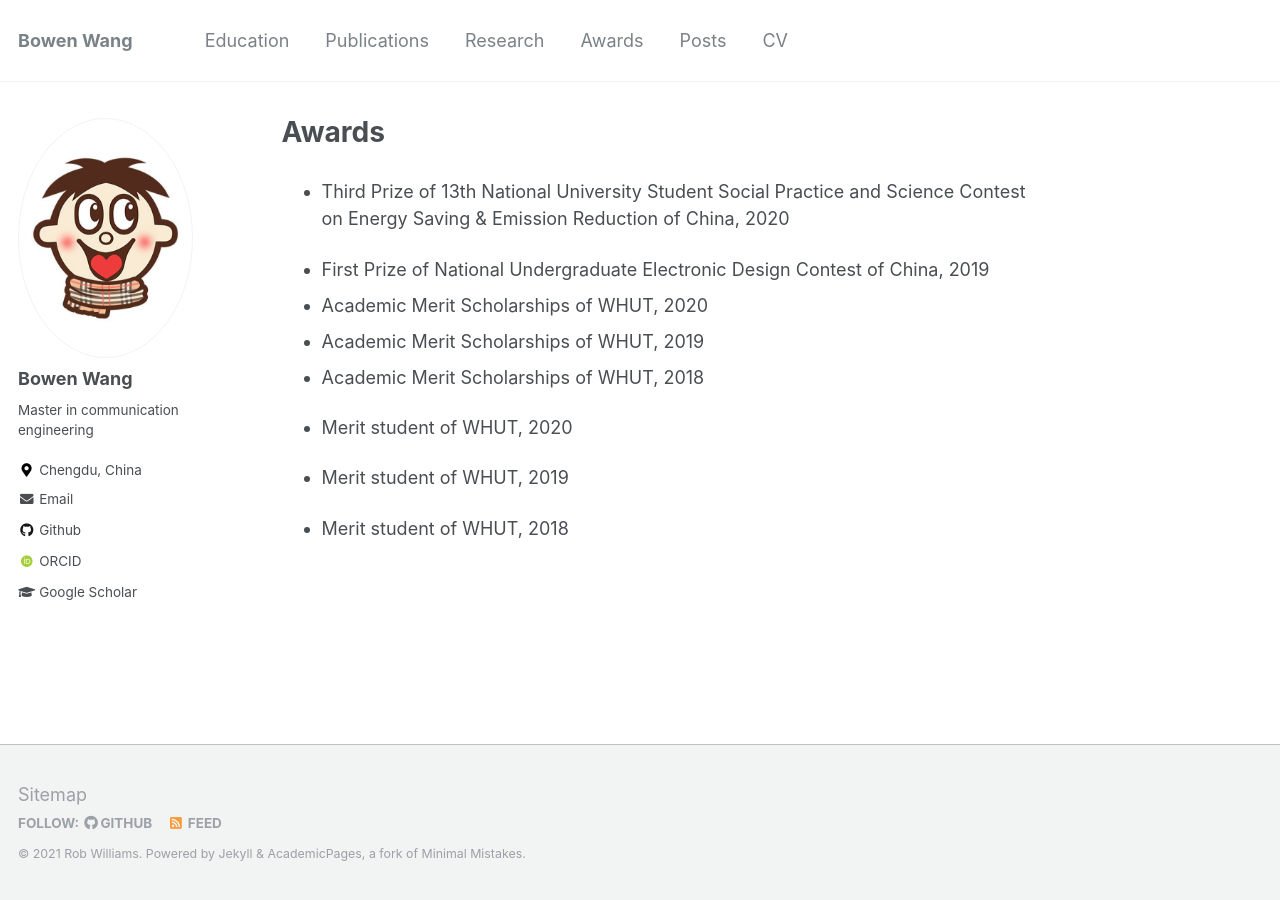
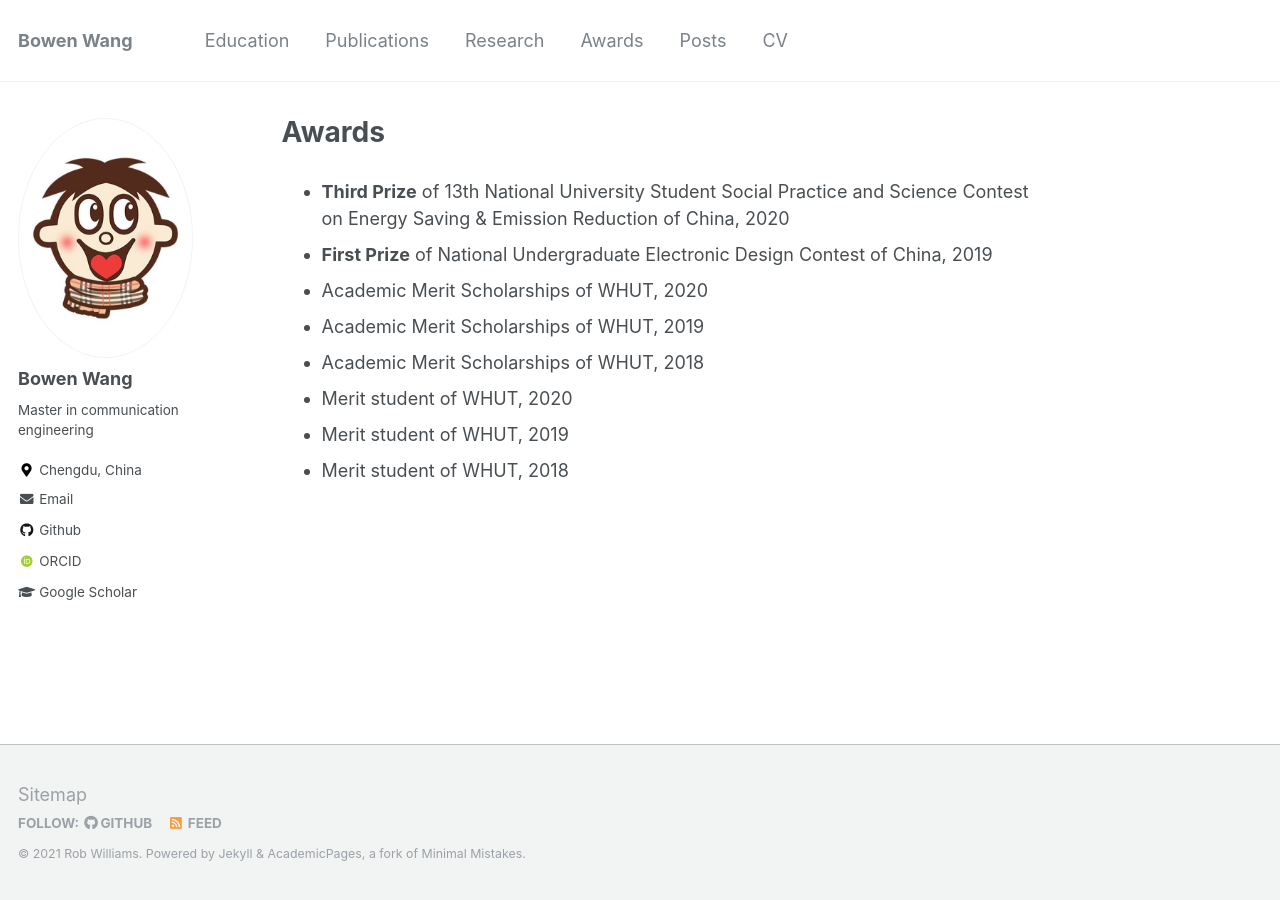
Before and after one commit to BW-Wang/BW-Wang.github.io, a Jekyll site: the page built from _pages/awards.md, in a window 1280 px wide. Built offline with Jekyll 4.4.1, drawn with Linux system fonts in a browser that asks for light colours; some web fonts are replaced.

```diff
--- a/_pages/awards.md
+++ b/_pages/awards.md
@@ -3,15 +3,11 @@ permalink: /awards/
 title: "Awards"
 ---
 
-+ Third Prize of 13th National University Student Social Practice and Science Contest on Energy Saving & Emission Reduction of China, 2020
-
-+ First Prize of National Undergraduate Electronic Design Contest of China, 2019
-+ Academic Merit Scholarships of WHUT, 2020
-+ Academic Merit Scholarships of WHUT, 2019
-+ Academic Merit Scholarships of WHUT, 2018
-
-+ Merit student of WHUT, 2020
-
-+ Merit student of WHUT, 2019
-
-+ Merit student of WHUT, 2018
+- **Third Prize** of 13th National University Student Social Practice and Science Contest on Energy Saving & Emission Reduction of China, 2020
+- **First Prize** of National Undergraduate Electronic Design Contest of China, 2019
+- Academic Merit Scholarships of WHUT, 2020
+- Academic Merit Scholarships of WHUT, 2019
+- Academic Merit Scholarships of WHUT, 2018
+- Merit student of WHUT, 2020
+- Merit student of WHUT, 2019
+- Merit student of WHUT, 2018
```
